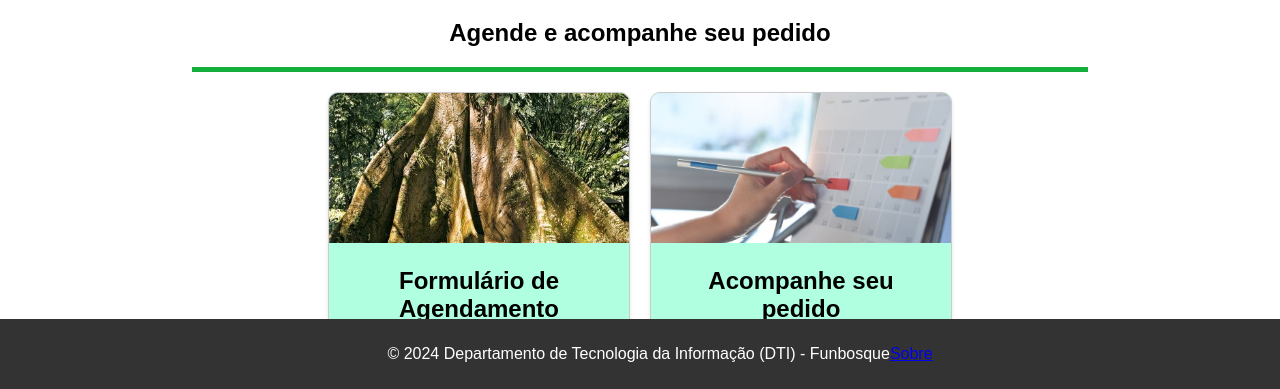
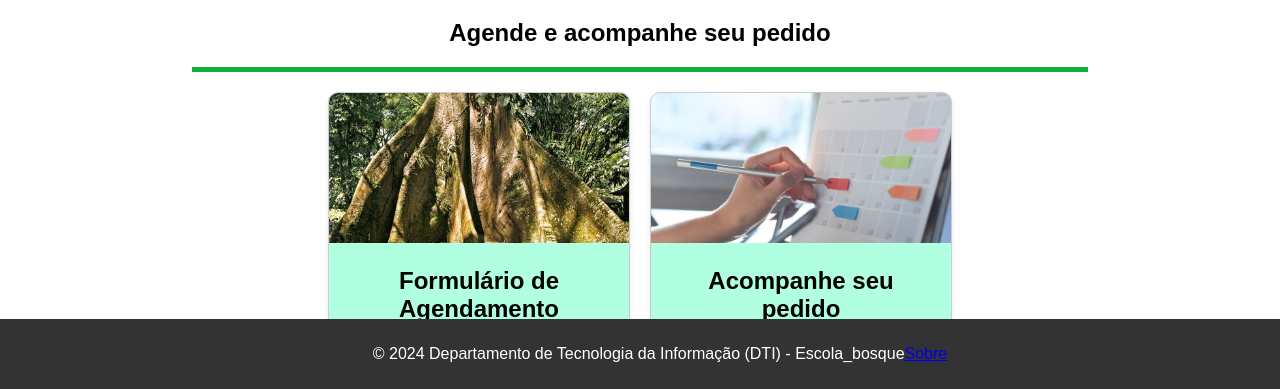
Before and after one commit to funbosquedti/PT6_Bloco_EnsMedio_FunbWeb_20-01-2025, a plain HTML site: page sala_samaumeira.html in a window 1280 px wide. Shown: the part 411-800 px from the top of the page. Drawn offline with nearby package versions, Linux system fonts and the light colour scheme.

Commit message:
Update sala_samaumeira.html

```diff
--- a/sala_samaumeira.html
+++ b/sala_samaumeira.html
@@ -75,7 +75,7 @@
     </div>
     <script src="script.js"></script>
     <footer class="footer">
-        <p>&copy; 2024 Departamento de Tecnologia da Informação (DTI) - Funbosque<a href = "#">Sobre</a></p>
+        <p>&copy; 2024 Departamento de Tecnologia da Informação (DTI) - Escola_bosque<a href = "#">Sobre</a></p>
     </footer>
 </body>
 </html>
```
